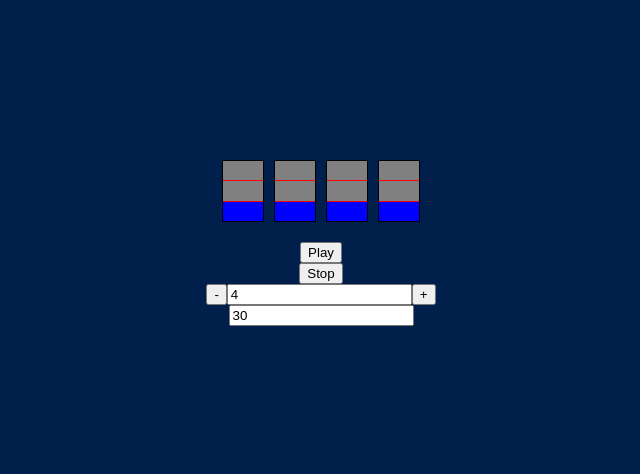
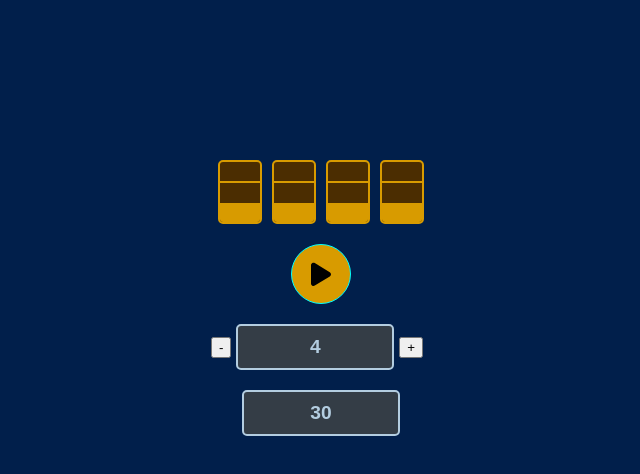
Before and after one commit to tianliu98/eact-metronome, a React (Create React App) app: page / in a window 1280 px wide. Shown: the top 474 px of the page, without its empty margins (319-959 px from the left). Built offline with nearby package versions, Linux system fonts and the light colour scheme.

Commit message:
modify styling

```diff
--- a/package.json
+++ b/package.json
@@ -3,6 +3,9 @@
   "version": "0.1.0",
   "private": true,
   "dependencies": {
+    "@fortawesome/fontawesome-svg-core": "^6.4.0",
+    "@fortawesome/free-solid-svg-icons": "^6.4.0",
+    "@fortawesome/react-fontawesome": "^0.2.0",
     "@testing-library/jest-dom": "^5.16.5",
     "@testing-library/react": "^13.4.0",
     "@testing-library/user-event": "^13.5.0",
--- a/src/components/BeatBlock/BeatBlock.jsx
+++ b/src/components/BeatBlock/BeatBlock.jsx
@@ -2,7 +2,7 @@ import React, { useEffect, useState, useRef } from "react";
 import tick from "../../sound/tick-sound.wav";
 import "./BeatBlock.scss";
 
-export default function BeatBlock({ isPlaying }) {
+export default function BeatBlock({ isActive }) {
     const [level, setLevel] = useState(1);
     const tickSound = useRef(new Audio(tick));
     const onChangeColor = () => {
@@ -17,26 +17,26 @@ export default function BeatBlock({ isPlaying }) {
     };
 
     useEffect(() => {
-        if (isPlaying) tickSound.current.play();
-    }, [isPlaying]);
+        if (isActive) tickSound.current.play();
+    }, [isActive]);
     return (
         <div
-            className={`beat-block ${isPlaying ? "playing" : ""}`}
+            className={`beat-block ${isActive ? "playing" : ""}`}
             onClick={onChangeColor}
         >
             <div
                 className={`level-3 ${level > 2 ? "active" : ""} ${
-                    isPlaying ? "flashing" : ""
+                    isActive ? "flashing" : ""
                 }`}
             ></div>
             <div
                 className={`level-2 ${level > 1 ? "active" : ""} ${
-                    isPlaying ? "flashing" : ""
+                    isActive ? "flashing" : ""
                 }`}
             ></div>
             <div
                 className={`level-1 ${level > 0 ? "active" : ""} ${
-                    isPlaying ? "flashing" : ""
+                    isActive ? "flashing" : ""
                 }`}
             ></div>
         </div>
--- a/src/components/BeatBlock/BeatBlock.scss
+++ b/src/components/BeatBlock/BeatBlock.scss
@@ -1,26 +1,43 @@
+$color-inactive: #d89b00;
+$color-active: aqua;
 .beat-block {
     border: 1px solid black;
     width: 40px;
     height: 60px;
     display: flex;
     flex-direction: column;
-    background-color: gray;
+    background-color: #4b2d01;
+    border-radius: 5px;
+    border: 2px solid $color-inactive;
 }
 
-.level-1, .level-2, .level-3 {
+.level-1,
+.level-2,
+.level-3 {
     height: 33.333%;
-
     &.active {
-        background-color: blue;
+        background-color: $color-inactive;
         transition: background-color 0.3s ease-out;
+        border-top: 0;
         &.flashing {
-            background-color: aqua;
+            background-color: $color-active;
             box-shadow: 0px 0px 10px aqua;
             transition: background-color 0s;
         }
     }
 }
 
-.level-1, .level-2 {
-     border-top: 1px solid red;
+.level-1,
+.level-2 {
+    border-top: 2px solid $color-inactive;
 }
+
+.level-1 {
+    border-bottom-right-radius: 3px;
+    border-bottom-left-radius: 3px;
+}
+
+.level-3 {
+    border-top-left-radius: 3px;
+    border-top-right-radius: 3px;
+}
--- /dev/null
+++ b/src/components/InputBar/InputBar.jsx
@@ -0,0 +1,10 @@
+import React from "react";
+import "./InputBar.scss";
+
+export default function InputBar({ value, onChange }) {
+    return (
+        <div className="inputbar-container">
+            <input type="text" value={value} onChange={onChange} />
+        </div>
+    );
+}
--- /dev/null
+++ b/src/components/InputBar/InputBar.scss
@@ -0,0 +1,20 @@
+.inputbar-container {
+    flex-grow: 1;
+    input {
+        height: 40px;
+        width: 150px;
+        font-size: larger;
+        font-weight: 600;
+        border-radius: 5px;
+        border: 2px solid #b3cde0;
+        background-color: #343d46;
+        color: #b3cde0;
+        text-align: center;
+
+        &:focus {
+            transition: border 0.2s ease-in;
+            outline: none;
+            border: 2px solid aqua;
+        }
+    }
+}
--- a/src/components/Metronome.jsx
+++ b/src/components/Metronome.jsx
@@ -1,6 +1,8 @@
 import React, { useEffect, useRef, useState, createRef } from "react";
 import "./Metronome.scss";
 import BeatBlock from "./BeatBlock/BeatBlock";
+import PlayButton from "./PlayButton/PlayButton";
+import InputBar from "./InputBar/InputBar";
 
 const Metronome = () => {
     const dotsContainerRef = useRef(null);
@@ -9,6 +11,7 @@ const Metronome = () => {
     const [beat, setBeat] = useState(4);
     const [dotRefs, setDotRefs] = useState([]);
     const [activeIdx, setActiveIdx] = useState(-1);
+    const [isPlaying, setIsPlaying] = useState(false);
 
     const dotLooper = (duration, dots) => {
         const numDots = dots.length;
@@ -24,6 +27,7 @@ const Metronome = () => {
     };
 
     const onPlay = () => {
+        setIsPlaying(true);
         clearInterval(timer);
         dotLooper((60 / bpm) * 1000, dotsContainerRef.current.children);
         const newTimer = setInterval(() => {
@@ -33,6 +37,7 @@ const Metronome = () => {
     };
 
     const onStop = () => {
+        setIsPlaying(false);
         clearInterval(timer);
     };
 
@@ -67,21 +72,20 @@ const Metronome = () => {
                     <BeatBlock
                         key={i}
                         ref={dotRefs[i]}
-                        isPlaying={i === activeIdx ? true : false}
+                        isActive={i === activeIdx ? true : false}
                     />
                 ))}
             </div>
-            <button onClick={onPlay}>Play</button>
-            <button onClick={onStop}>Stop</button>
+            <PlayButton onPlay={onPlay} onStop={onStop} isPlaying={isPlaying} />
             <div className="setting">
                 <div className="beats-setting">
                     <button onClick={subBeat}>-</button>
-                    <input value={beat} onChange={beatChangeHandler} />
+                    <InputBar value={beat} onChange={beatChangeHandler} />
                     <button onClick={addBeat}>+</button>
                 </div>
 
                 <div className="bpm-setting">
-                    <input type="text" value={bpm} onChange={onBpmChange} />
+                    <InputBar value={bpm} onChange={onBpmChange} />
                 </div>
             </div>
         </div>
--- a/src/components/Metronome.scss
+++ b/src/components/Metronome.scss
@@ -23,4 +23,22 @@
     .first-dot {
         background-color: red;
     }
+
+    .beats-setting {
+        width: 150px;
+        display: flex;
+        flex-direction: row;
+        margin-top: 20px;
+        align-items: center;
+        justify-content: center;
+        gap: 5px;
+
+        button {
+            flex: 0 0 auto; // don't grow, don't shrink, auto width
+        }
+    }
+
+    .bpm-setting {
+        margin-top: 20px;
+    }
 }
--- /dev/null
+++ b/src/components/PlayButton/PlayButton.jsx
@@ -0,0 +1,21 @@
+import React from "react";
+import "./PlayButton.scss";
+import { FontAwesomeIcon } from "@fortawesome/react-fontawesome";
+import { faPlay, faPause } from "@fortawesome/free-solid-svg-icons";
+
+export default function PlayButton({ onPlay, onStop, isPlaying }) {
+    return (
+        <div className="play-button-container">
+            <button
+                className={`play-button ${isPlaying ? "playing" : ""}`}
+                onClick={isPlaying ? onStop : onPlay}
+            >
+                {isPlaying ? (
+                    <FontAwesomeIcon icon={faPause} size="2xl" />
+                ) : (
+                    <FontAwesomeIcon icon={faPlay} size="2xl" />
+                )}
+            </button>
+        </div>
+    );
+}
--- /dev/null
+++ b/src/components/PlayButton/PlayButton.scss
@@ -0,0 +1,19 @@
+.play-button-container {
+    .play-button {
+        display: flex;
+        align-items: center;
+        justify-content: center;
+        height: 60px;
+        width: 60px;
+        border-radius: 50%;
+        background-color: #d89b00;
+        text-decoration: none;
+        border: 1px solid aqua;
+        transition: border 0.2s ease-in;
+
+        &.playing {
+            transition: border 0.2s ease-in;
+            border: 1px solid red;
+        }
+    }
+}
```
Also changed, not shown: 1 other file (tests, documents, lock files or other folders).
